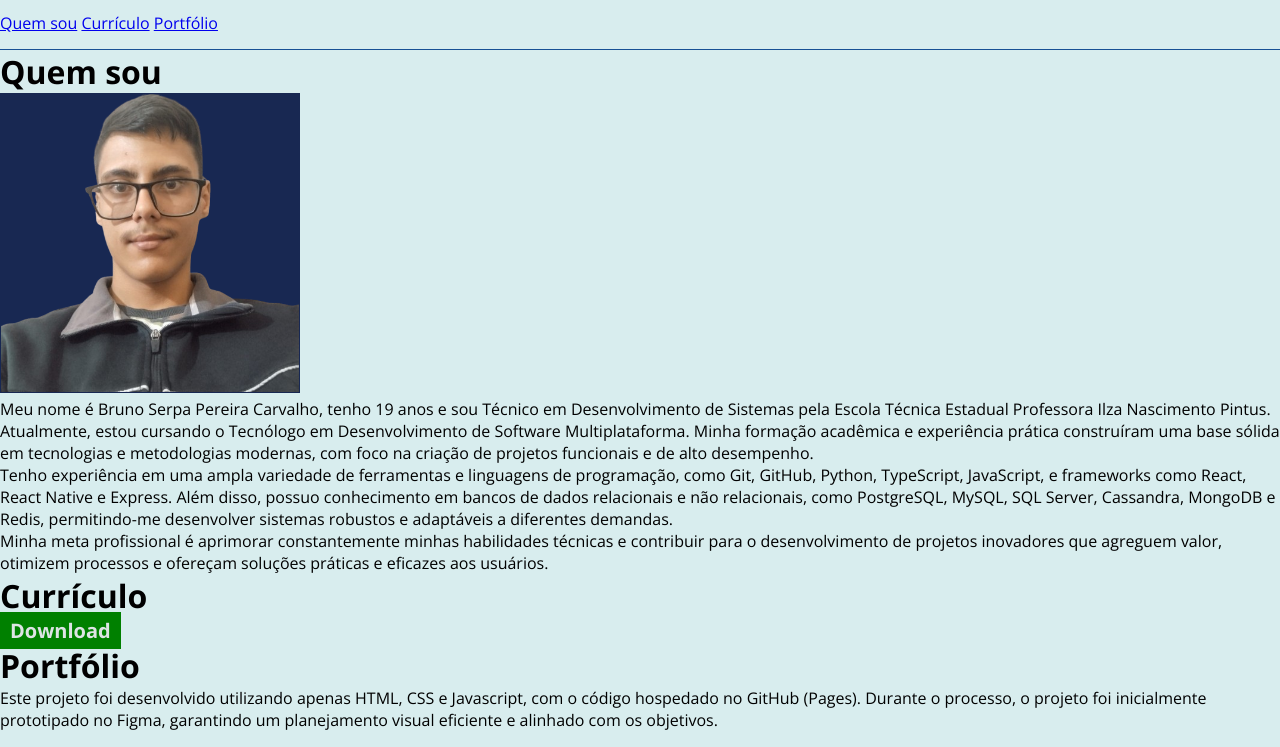
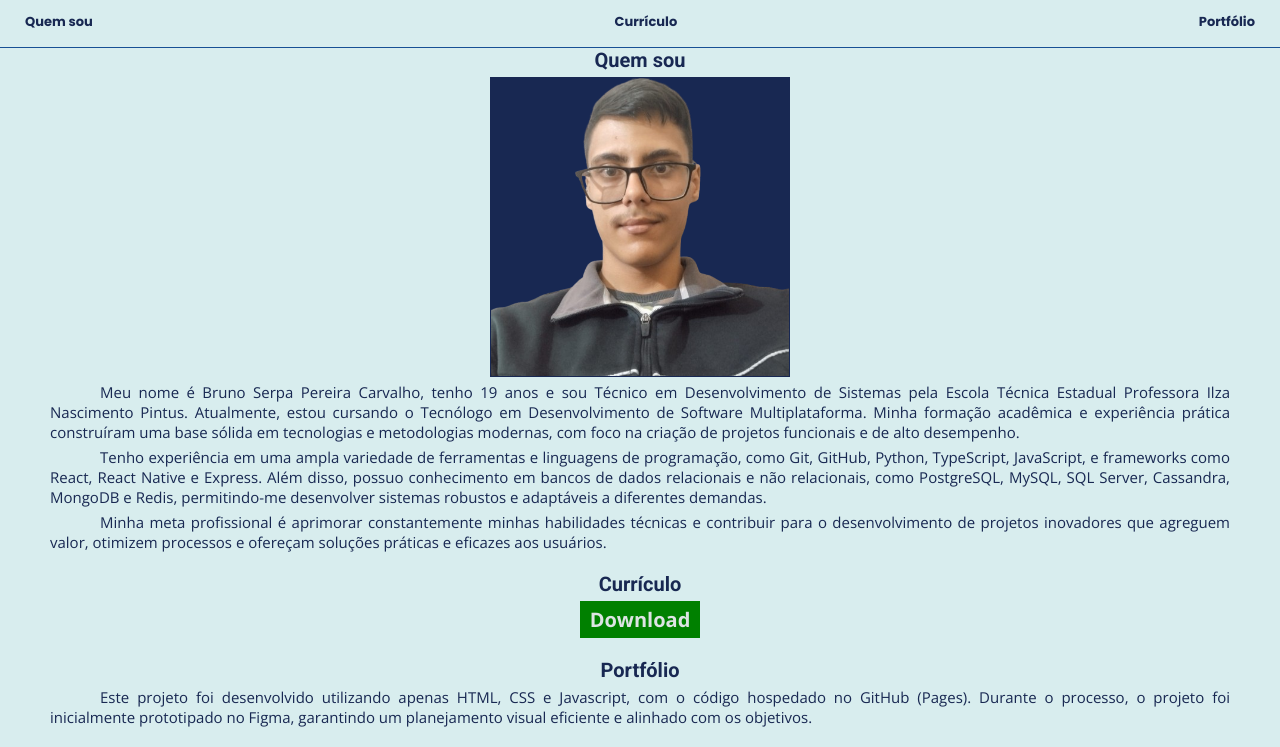
Before and after one commit to fatec-sjc-dsm-portfolio/ra1461392311002, a plain HTML site: page docs/home/index.html in a window 1280 px wide. Shown: the part 58-805 px from the top of the page. Drawn offline with nearby package versions, Linux system fonts and the light colour scheme.

Commit message:
Inseri a estilização do menu secundário, do parágrafo e do div conteúdo e seu título

```diff
--- a/docs/default.css
+++ b/docs/default.css
@@ -135,6 +135,21 @@ body {
     display: flex;
 }
 
+.content {
+    display: flex;
+    flex-direction: column;
+    gap: 5px;
+    padding: 0 50px 20px 50px;
+}
+
+.content>h1 {
+    color: var(--textColor1);
+    font-family: 'Roboto';
+    font-size: 20px;
+    font-weight: bold;
+    text-align: center;
+}
+
 #header-principal {
     align-items: center;
     background-color: var(--backgroundColor3);
@@ -217,6 +232,32 @@ body {
     padding-right: 20px;
 }
 
+.navbar-secundary {
+    display: flex;
+    flex-wrap: wrap;
+    gap: 25px;
+    justify-content: space-between;
+    padding: 0 25px;
+    width: 100%;
+}
+
+.navbar-secundary>a {
+    color: var(--textColor1);
+    font-family: 'Poppins';
+    font-size: 13px;
+    font-weight: bold;
+    text-decoration: none;
+}
+
+.paragraph {
+    color: var(--textColor1);
+    font-family: 'Open Sans';
+    font-size: 15px;
+    font-weight: regular;
+    text-align: justify;
+    text-indent: 50px;
+}
+
 @media (max-width: 939.99px) {
     #links-principal-menu {
         background-color: var(--backgroundColor3);
```
